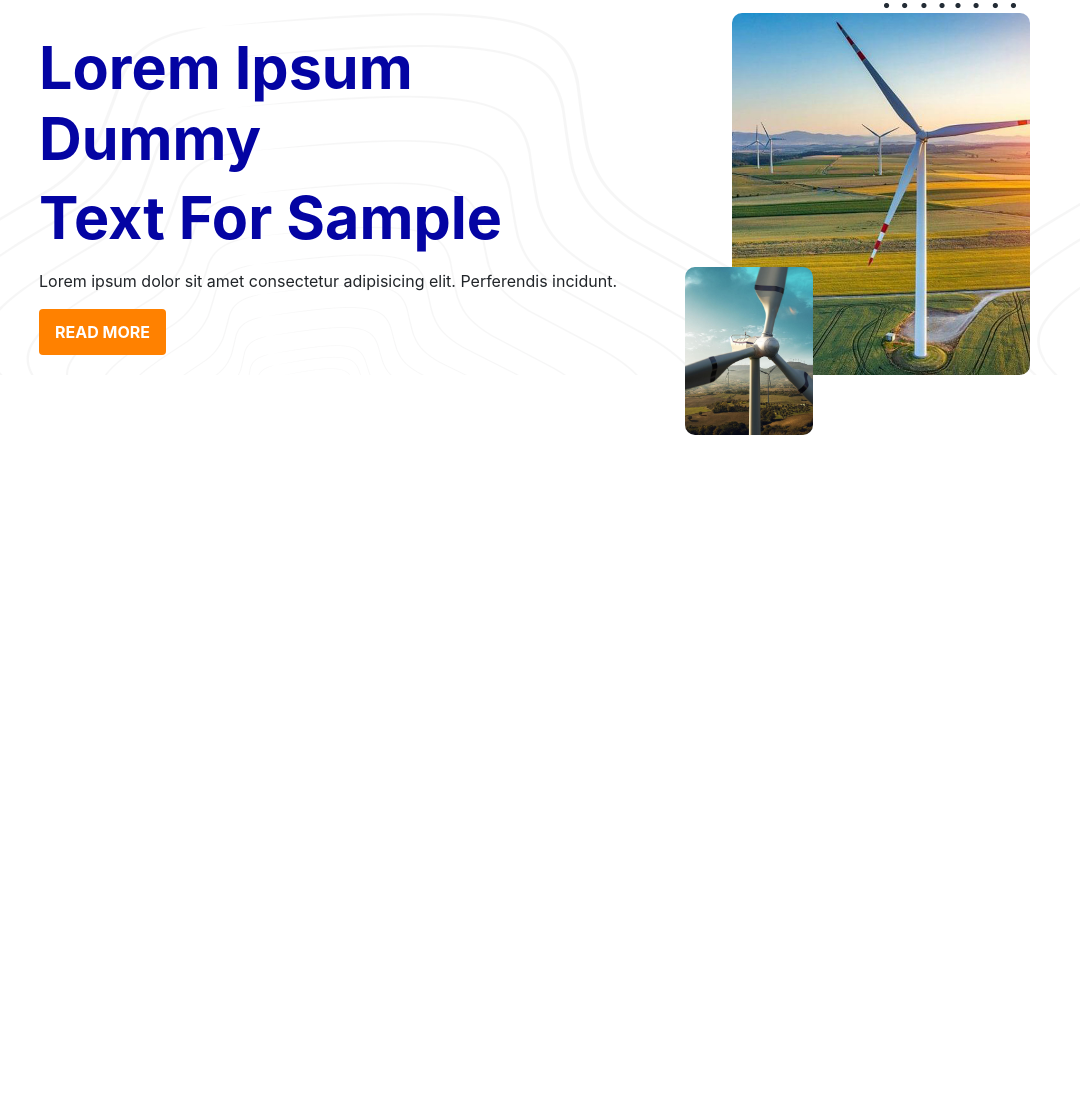
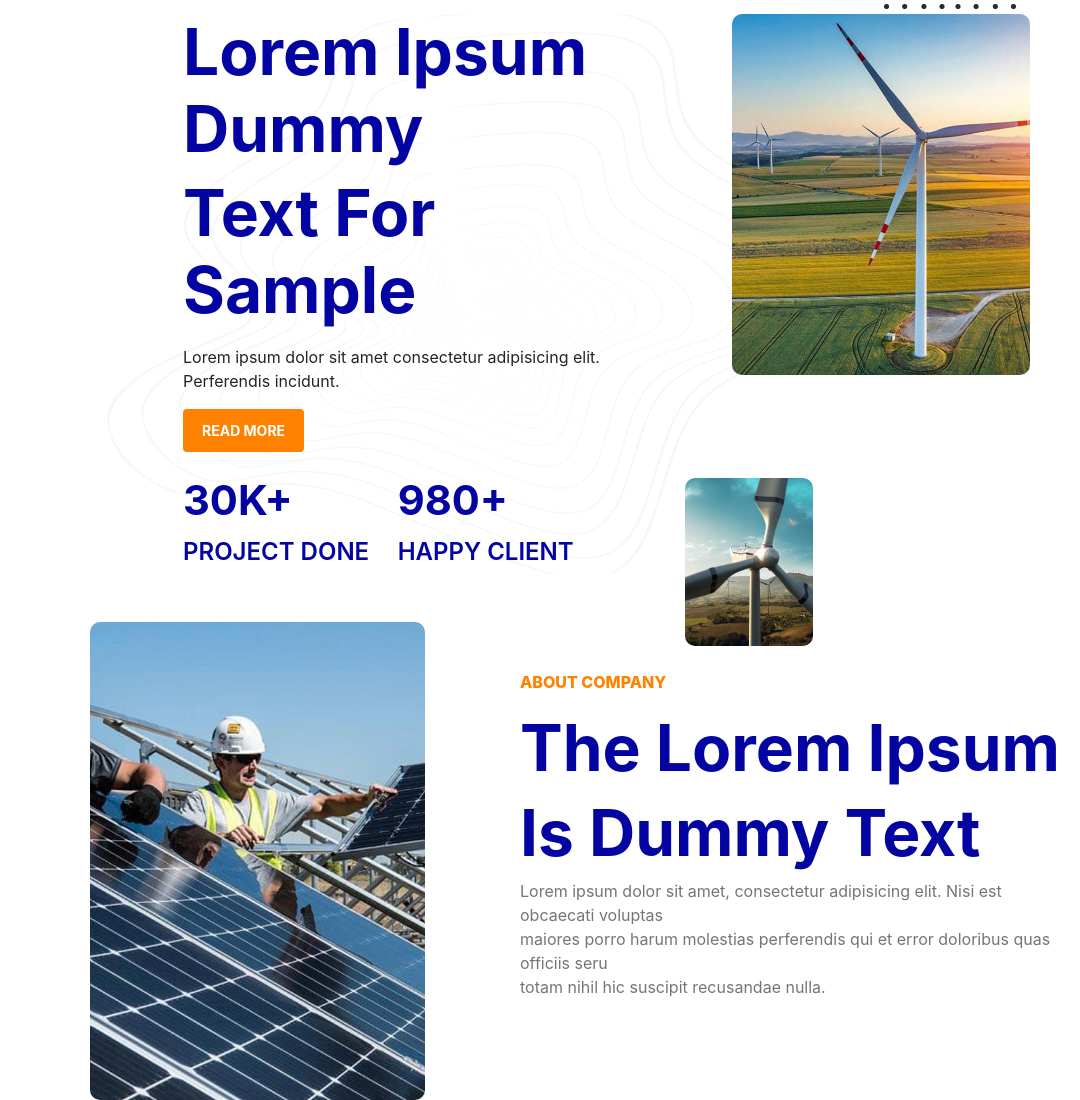
Before and after one commit to Niteshgupta5/Java-Project, a plain HTML site: page website/index.html in a window 1280 px wide. Shown: the part 109-1209 px from the top of the page, without its empty margins (200-1280 px from the left). Before the commit the page ends 800 px from the top, so only its background shows below. Drawn offline with nearby package versions, Linux system fonts and the light colour scheme.

Commit message:
Add files via upload

```diff
--- a/website/index.html
+++ b/website/index.html
@@ -12,17 +12,17 @@
 <body>
     <!-- Navbar -->
     <nav class="navbar navbar-expand-lg navbar-light bg-none">
-        <a class="navbar-brand" href="#">Soleos</a>
+        <a class="navbar-brand" href="#"><img src="./assets/images/logo-new-1.png" width="50%"></a>
         <button class="navbar-toggler" type="button" data-toggle="collapse" data-target="#navbarNav" aria-controls="navbarNav" aria-expanded="false" aria-label="Toggle navigation">
           <span class="navbar-toggler-icon"></span>
         </button>
         <div class="collapse navbar-collapse" id="navbarNav">
           <ul class="navbar-nav ml-auto">
             <li class="nav-item active">
-              <a class="nav-link" href="#">HOME<span class="sr-only">(current)</span></a>
+              <a class="nav-link" href="#homesection">HOME<span class="sr-only">(current)</span></a>
             </li>
             <li class="nav-item">
-              <a class="nav-link" href="#">ABOUT</a>
+              <a class="nav-link" href="#aboutsection">ABOUT</a>
             </li>
             <li class="nav-item">
               <a class="nav-link" href="#">SOLUTIONS+</a>
@@ -44,7 +44,7 @@
       </nav>
 
       <!-- Home Section -->
-      <section class="Home-section pt-5">
+      <section class="Home-section pt-5" id="homesection">
       <div class="container-fluid">
         <div class="row">
             <div class="col-8 m-auto left-part">
@@ -53,6 +53,16 @@
                     <h1>Text For Sample</h1>
                     <p class="mt-3">Lorem ipsum dolor sit amet consectetur adipisicing elit. Perferendis incidunt.</p>
                     <button class="btn">READ MORE</button>
+                    <div class="left-part-outer-div mt-4">
+                        <span>
+                          <h2>30K+</h2>
+                          <p>PROJECT DONE</p>
+                        </span>
+                        <span class="pl-4">
+                          <h2>980+</h2>
+                          <P>HAPPY CLIENT</P>
+                        </span>
+                    </div>
                 </div>
             </div>
             <div class="col-4 mx-auto right-part">
@@ -63,5 +73,24 @@
         </div>
       </div>
     </section>
+
+    <!-- About Section -->
+    <section class="About" id="aboutsection">
+      <div class="container-fluid">
+        <div class="row mt-5">
+            <div class="col-6 m-auto text-right">
+              <img class="aboutimg" src="./assets/images/about-img.jpg" alt="" width="55%">
+            </div>
+
+            <div class="col-6 mx-auto about-div">
+                <p class="fp">ABOUT COMPANY</p>
+                <h1>The Lorem Ipsum</h1>
+                <h1>Is Dummy Text</h1>
+                <p class="sp">Lorem ipsum dolor sit amet, consectetur adipisicing elit. Nisi est obcaecati voluptas </br>maiores porro harum molestias perferendis qui et error doloribus quas officiis seru</br> totam nihil hic suscipit recusandae nulla.</p>
+
+              </div>
+        </div>
+      </div>
+    </section>
 </body>
 </html>
--- a/website/style.css
+++ b/website/style.css
@@ -1,8 +1,5 @@
 /* Navbar */
 nav .navbar-brand{
-    color: rgb(4 4 163) !important;
-    font-size: xx-large;
-    font-weight: 700;
     padding-left: 6rem;
 }
 
@@ -27,29 +24,53 @@ nav .navbar-nav .nav-item button{
 
 /* Home Section */
 .Home-section{
-    min-height: 50vh;
+    min-height: 70vh;
+}
+
+.Home-section .container-fluid{
+    height: 70vh;
 }
 
 .Home-section .container-fluid{
    background-image: url('./assets/images/pattern-3.png');
+   background-repeat: no-repeat;
+   background-position: 60%;
+   background-size: 60%;
 }
 
 .Home-section .left-part-div{
-    padding-left: 14rem;
+    padding-left: 23rem;
 }
 
 .Home-section .left-part h1{
     color: rgb(4 4 163) !important;
     font-weight: 700;
-    font-size: 3.7rem;
+    font-size: 4rem;
 }
 
 .Home-section .left-part-div button{
     background-color: #ff8100;
-    padding: 10px 15px;
+    padding: 10px 18px;
     color: white;
     font-weight: 700;
+    font-size: 14px;
 }
+
+.Home-section .left-part-outer-div span{
+   display: inline-block;
+}
+
+.Home-section .left-part-outer-div span h2{
+    color: rgb(4 4 163) !important;
+    font-weight: 700;
+    font-size: 2.6rem;
+ }
+
+ .Home-section .left-part-outer-div span P{
+    color: rgb(4 4 163) !important;
+    font-weight: 600;
+    font-size: 1.5rem;
+ }
 
 .Home-section .right-part .upperimg{
     border-radius: 10px;
@@ -71,3 +92,32 @@ nav .navbar-nav .nav-item button{
     top: -10px;
     right: 64px;
 }
+
+/* About Section */
+#aboutsection{
+    height: auto;
+ }
+
+ #aboutsection .aboutimg{
+    border-radius: 10px;
+ }
+
+ #aboutsection .about-div{
+    padding-left: 5rem;
+ }
+
+ #aboutsection .about-div .fp{
+    color:#ff8100;
+    font-weight: 800;
+    margin-top: 3rem;
+ }
+
+ #aboutsection .about-div h1{
+    color:rgb(4 4 163);
+    font-size:4rem;
+    font-weight: 700;
+ }
+
+ #aboutsection .about-div .sp{
+    color:#757575;
+ }
```
